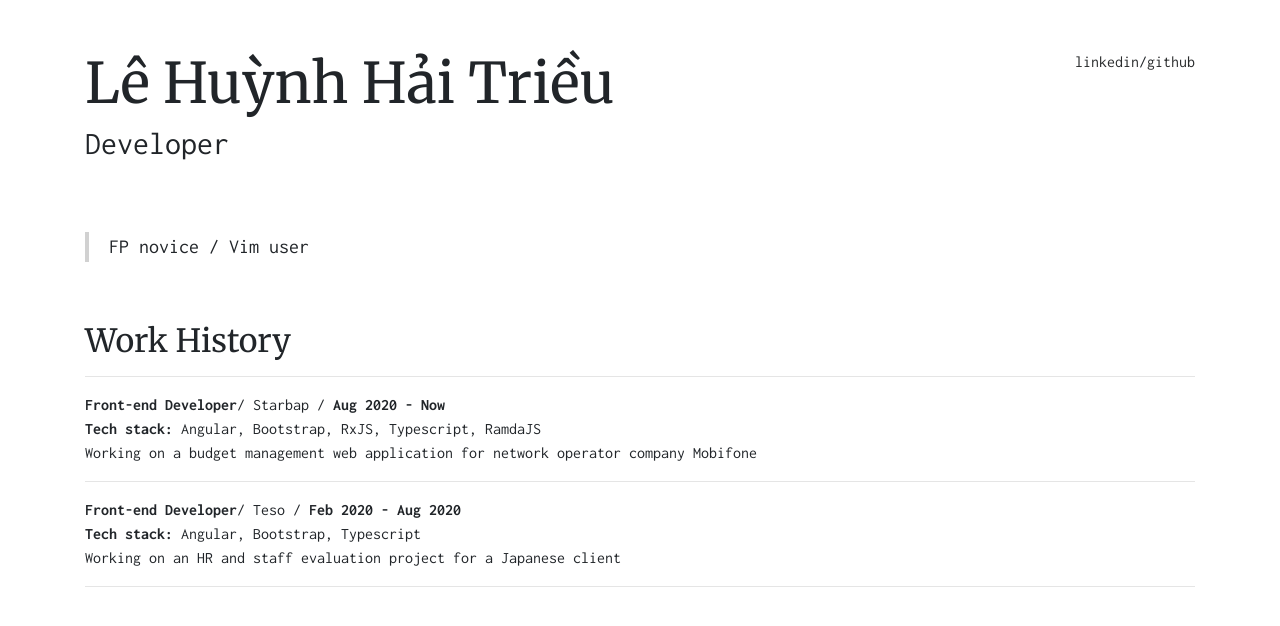
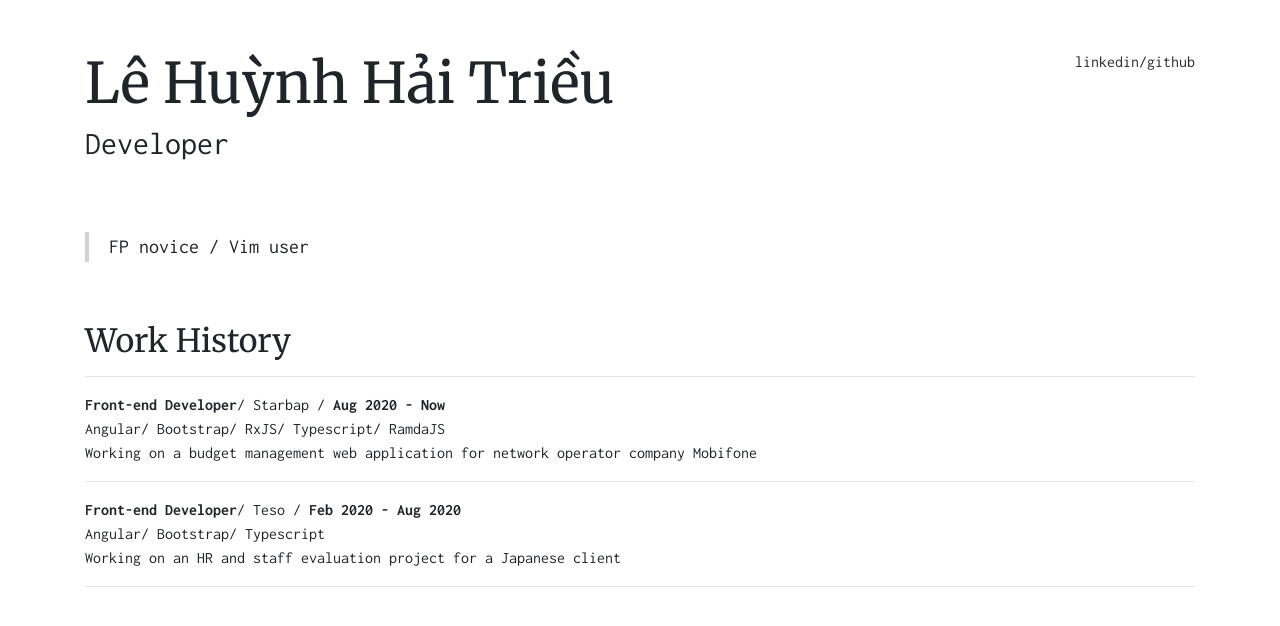
Before and after one commit to matrix0006/cv-app, a React (Create React App) app: page / in a window 1280 px wide. Shown: the top 626 px of the page. Built offline with nearby package versions, Linux system fonts and the light colour scheme.

Commit message:
change work history component UI

```diff
--- a/package.json
+++ b/package.json
@@ -1,5 +1,5 @@
 {
-  "name": "weather-app",
+  "name": "cv-app",
   "version": "0.1.0",
   "private": true,
   "dependencies": {
--- a/src/components/history/history.tsx
+++ b/src/components/history/history.tsx
@@ -5,7 +5,7 @@ export interface WorkHistoryProps {
   companyName?: string;
   period?: string;
   description?: string;
-  techStack?: string;
+  techStack?: string[];
 }
 
 export const History = (props: WorkHistoryProps) => {
@@ -14,7 +14,7 @@ export const History = (props: WorkHistoryProps) => {
     <div>
       <strong>{position}</strong>/ {companyName} / <strong>{period}</strong>
       <br></br>
-      <strong>Tech stack:</strong> {techStack}
+      {techStack?.join('/ ')}
       <br></br>
       {description}
       <hr></hr>
--- a/src/layout/workHistory/work-history.tsx
+++ b/src/layout/workHistory/work-history.tsx
@@ -9,7 +9,7 @@ const histories: WorkHistoryProps[] = [
     description:
       "Working on a budget management web application for network operator company Mobifone",
     position: "Front-end Developer",
-    techStack: "Angular, Bootstrap, RxJS, Typescript, RamdaJS",
+    techStack: ['Angular', 'Bootstrap', 'RxJS', 'Typescript', 'RamdaJS'],
   },
   {
     companyName: "Teso",
@@ -17,7 +17,7 @@ const histories: WorkHistoryProps[] = [
     description:
       "Working on an HR and staff evaluation project for a Japanese client",
     position: "Front-end Developer",
-    techStack: "Angular, Bootstrap, Typescript",
+    techStack: ['Angular', 'Bootstrap', 'Typescript'],
   },
 ];
 
```
Also changed, not shown: 1 other file (tests, documents, lock files or other folders).
